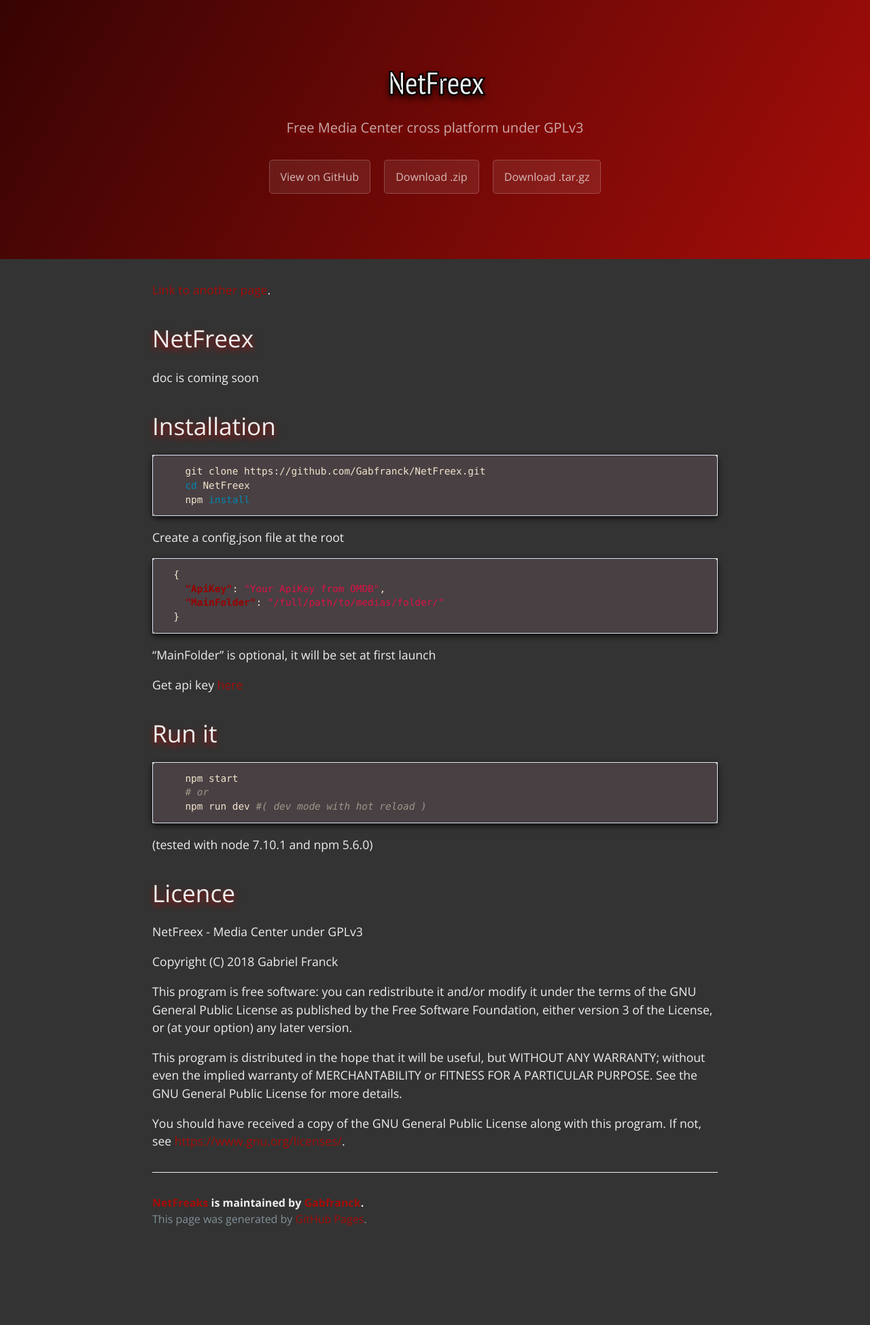
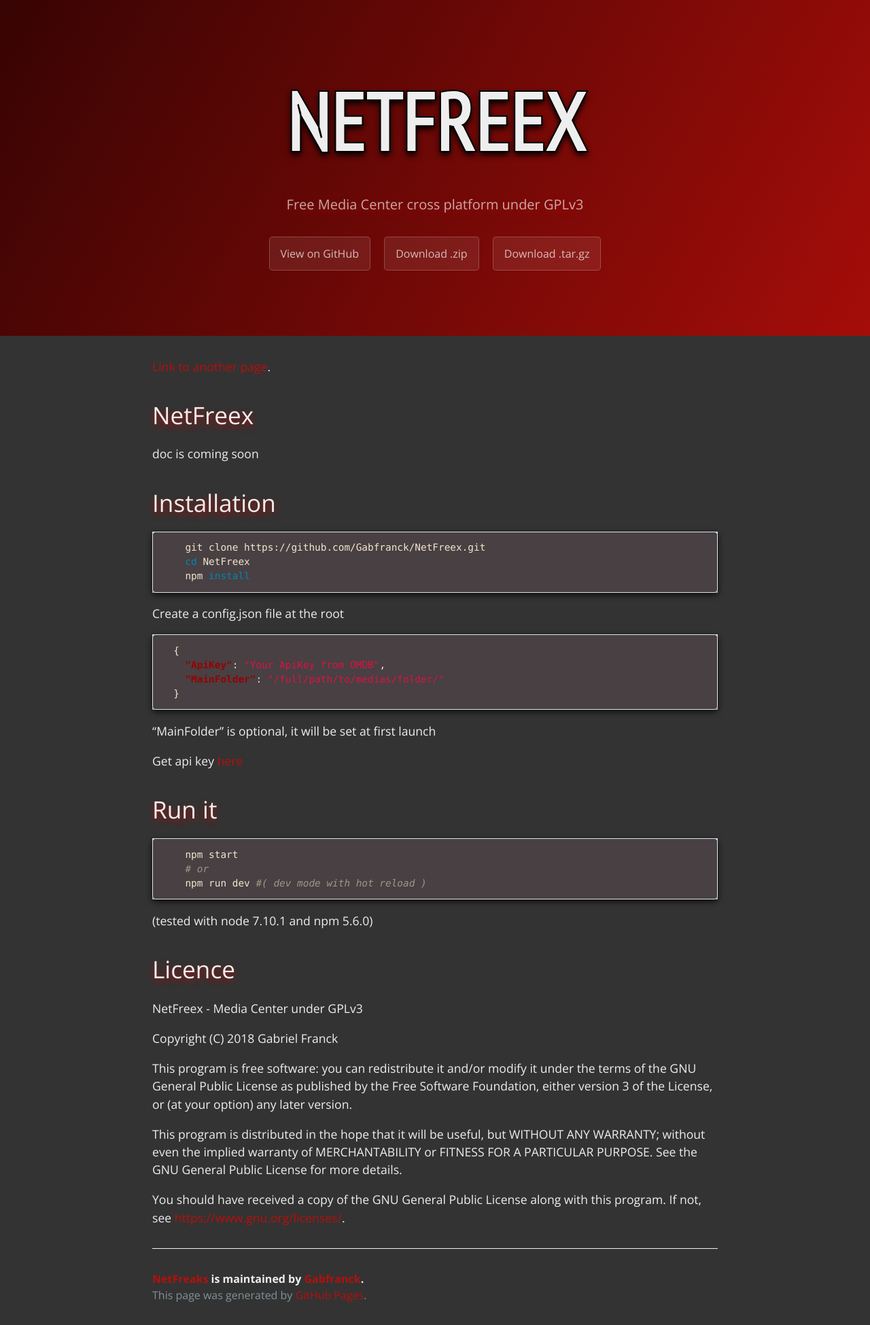
Before and after one commit to Gabfranck/NetFreaks, a Jekyll site: the page built from index.md, in a window 1280 px wide. Shown: the whole page at 68% size. Built offline with Jekyll 4.4.1, drawn with Linux system fonts in a browser that asks for light colours; before the commit the page ends 1837 px from its top, so only the background shows below that.

Commit message:
logo fix

```diff
--- a/_config.yml
+++ b/_config.yml
@@ -1,4 +1,4 @@
-title: NetFreex
+title: NETFREEX
 description: Free Media Center cross platform under GPLv3
 show_downloads: true
 google_analytics:
--- a/_sass/variables.scss
+++ b/_sass/variables.scss
@@ -11,7 +11,7 @@
 $section-headings-color: #eee !default;
 $body-text-color: #eee !default;
 $body-bg-color: #333 !default;
-$body-link-color: #a50d09 !default;
+$body-link-color: #b80f0a !default;
 $blockquote-text-color: #819198 !default;
 
 // Code
--- a/assets/css/style.scss
+++ b/assets/css/style.scss
@@ -21,5 +21,5 @@
   user-select: none;
   font-family: 'PT Sans Narrow', sans-serif;
   /*font-family: 'Sedgwick Ave Display', cursive;*/
-  font-size: 45px;
+  font-size: 120px;
 }
```
